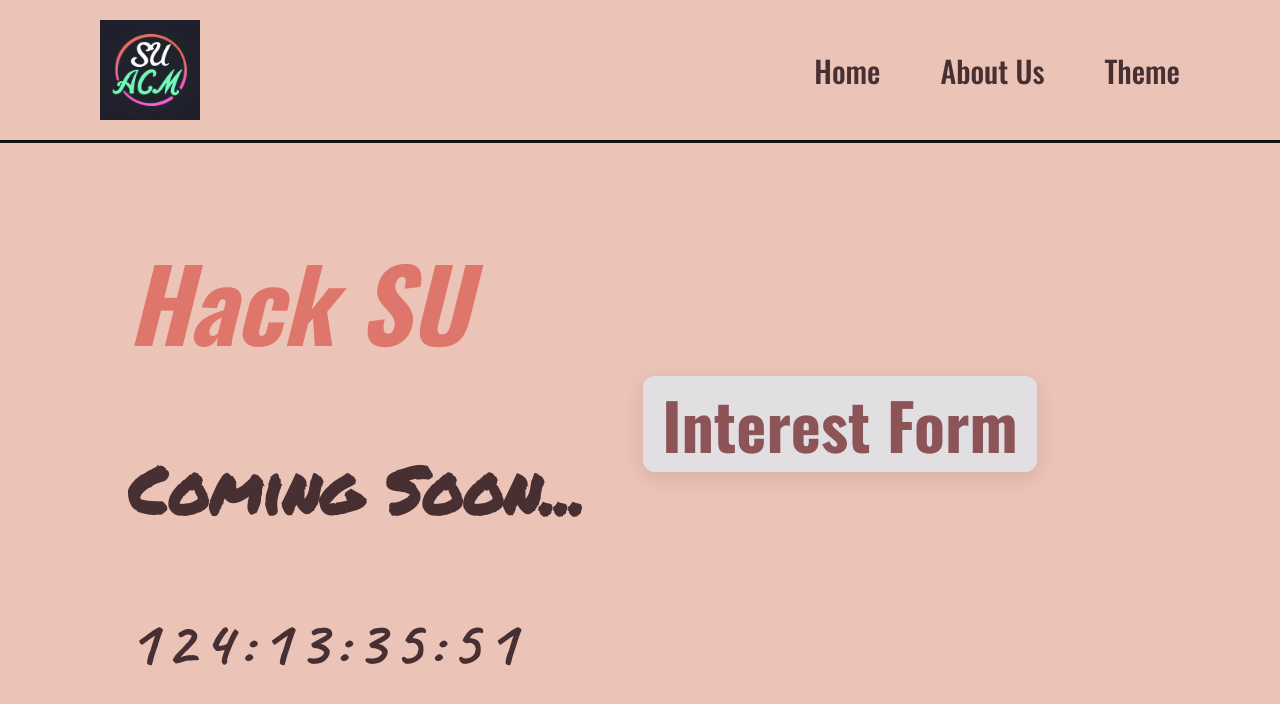
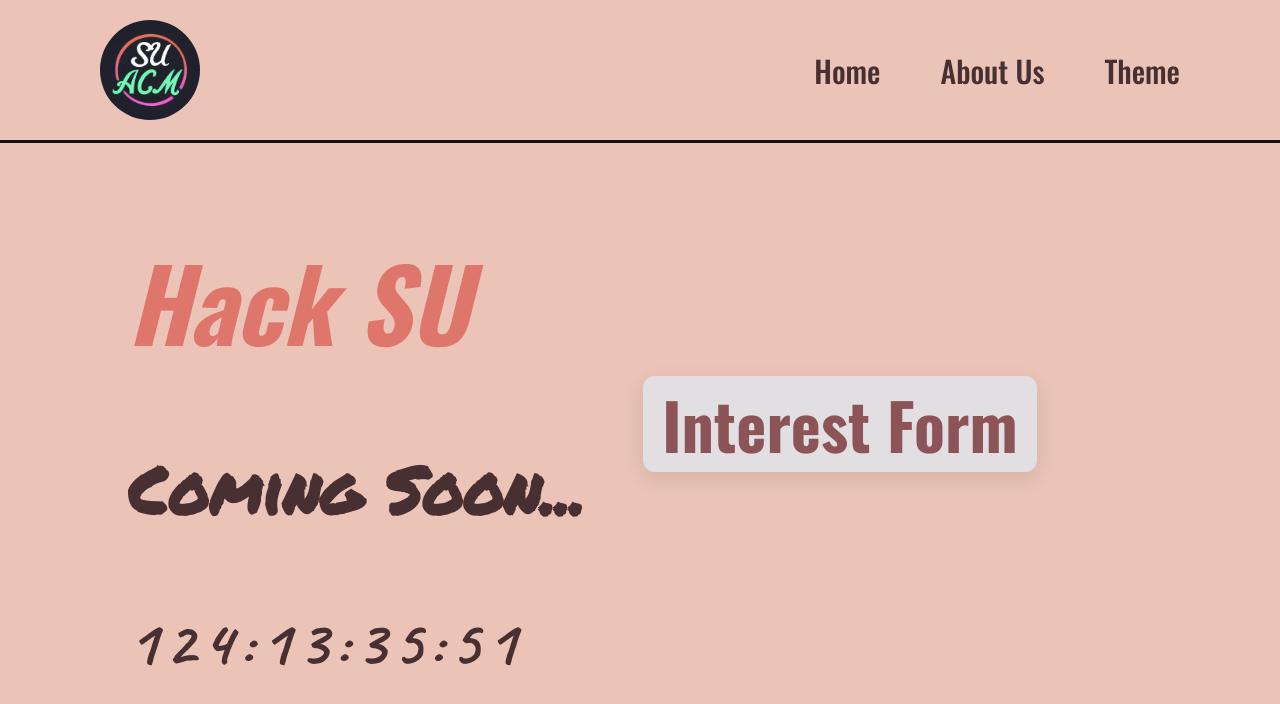
Before and after one commit to nandan-varma/HackSU, a React (Create React App) app: page / in a window 1280 px wide. Shown: the top 704 px of the page. Built offline with nearby package versions, Linux system fonts and the light colour scheme.

Commit message:
rounded out ACM logo

```diff
--- a/src/components/Navbar/Navbar.css
+++ b/src/components/Navbar/Navbar.css
@@ -9,6 +9,7 @@
     height: 100px;
     img {
         height:100px;
+        border-radius: 100%;;
     }
     margin-left: 100px;
     margin-right: auto;
```
